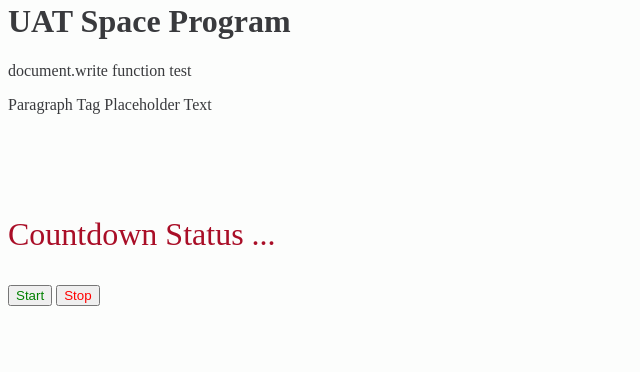
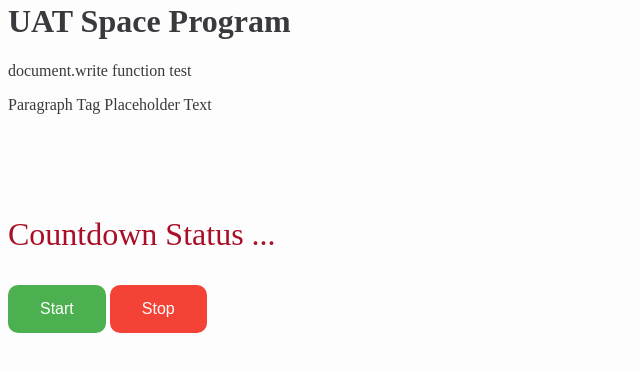
Before and after one commit to mfolsom/uat-space-program-3-1, a plain HTML site: page index.html in a window 1280 px wide. Shown: the part 270-642 px from the top of the page, without its empty margins (0-640 px from the left). Drawn offline with Linux system fonts and the light colour scheme.

Commit message:
Refactor button styling

```diff
--- a/code.js
+++ b/code.js
@@ -5,7 +5,7 @@ function betterCountdown() {
         if (i == 11) {
             //display Blastoff when countdown stops
             setTimeout(function () {
-                document.getElementById("countdownTimer").innerHTML = "Blastoff!!!";
+                document.getElementById("countdownTimer").innerHTML = "<span style='color:blue'>Blastoff!!</span>";
             }, 1000 * i);
             //display warning when less than 5 seconds
         } else if (i > 6) {
@@ -23,6 +23,8 @@ function betterCountdown() {
         }
     }
 }
+
+//old countdown timer
 
 //countdown timer should run 10 to 1 then blastoff and take 10 seconds to complete full countdown
 // function startCountdown() {
--- a/index.html
+++ b/index.html
@@ -6,7 +6,7 @@ May 26, 2021-->
 <html>
 
 <head>
-    <link href="style.css" rel="stylesheet" type="text/css"/>
+    <link href="style.css" rel="stylesheet" type="text/css" />
     <script src="code.js"></script>
     <title>UAT Space Program Data</title>
 </head>
@@ -18,12 +18,13 @@ May 26, 2021-->
         //Javascript Stuff should happen here
         document.write("document.write function test");
     </script>
-    <p>Paragraph Tag Placeholder Text</p><br>
+    <p>Paragraph Tag Placeholder Text</p>
+    <br>
     <br>
     <br>
     <p id="countdownTimer">Countdown Status ...</p>
-    <button style='color:green;' onclick = "betterCountdown();" >Start</button>
-    <button style='color:red;'>Stop</button>
+    <button class="startButton" onclick="betterCountdown();">Start</button>
+    <button class="stopButton">Stop</button>
 
 </body>
 
--- a/style.css
+++ b/style.css
@@ -7,3 +7,33 @@ body {
     color: #a90e27;
     font-size: xx-large;
 }
+
+.startButton {
+    background-color: #4CAF50;
+    /* Green */
+    border: none;
+    color: white;
+    padding: 15px 32px;
+    text-align: center;
+    text-decoration: none;
+    display: inline-block;
+    font-size: 16px;
+    border-radius: 10px;
+}
+
+.stopButton {
+    background-color: #f44336;
+    /* Red */
+    border: none;
+    color: white;
+    padding: 15px 32px;
+    text-align: center;
+    text-decoration: none;
+    display: inline-block;
+    font-size: 16px;
+    border-radius: 10px;
+}
+
+.startButton:hover {
+    background-color: rgb(9, 58, 42);
+}
```
